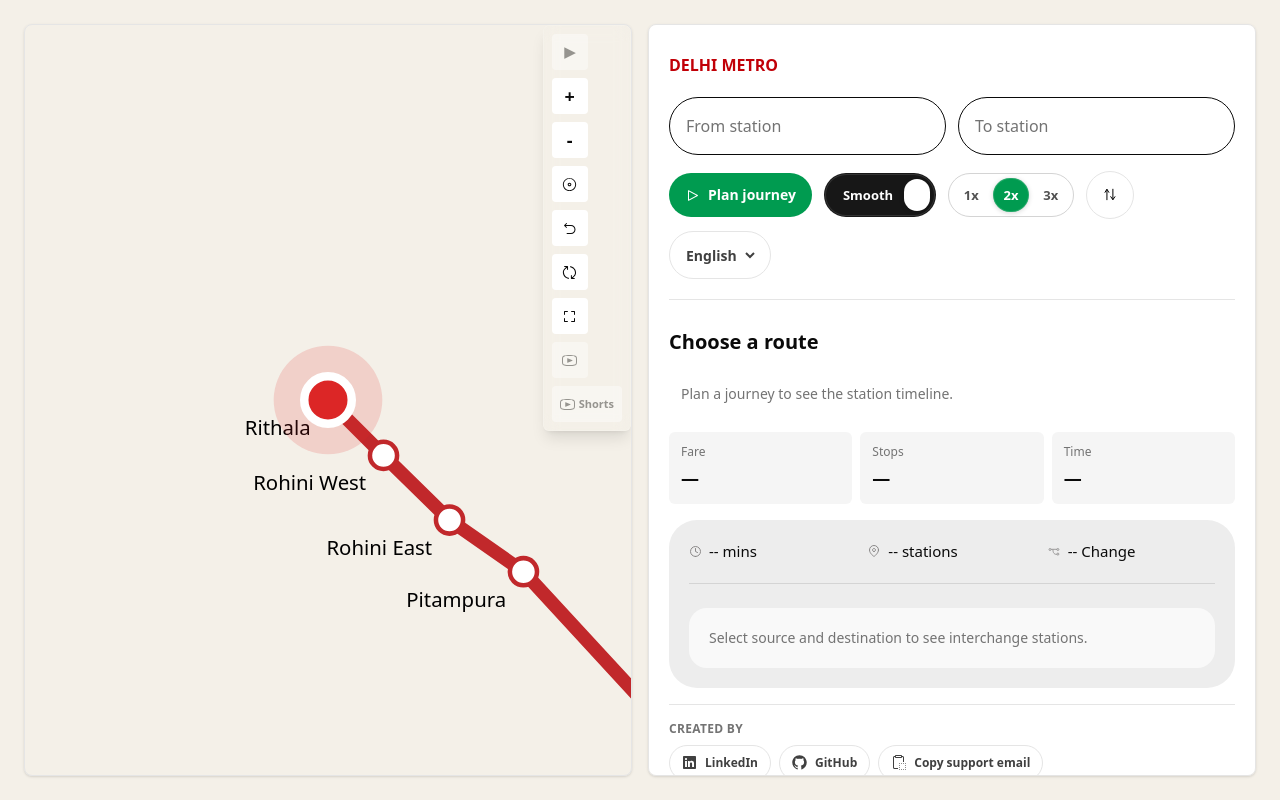
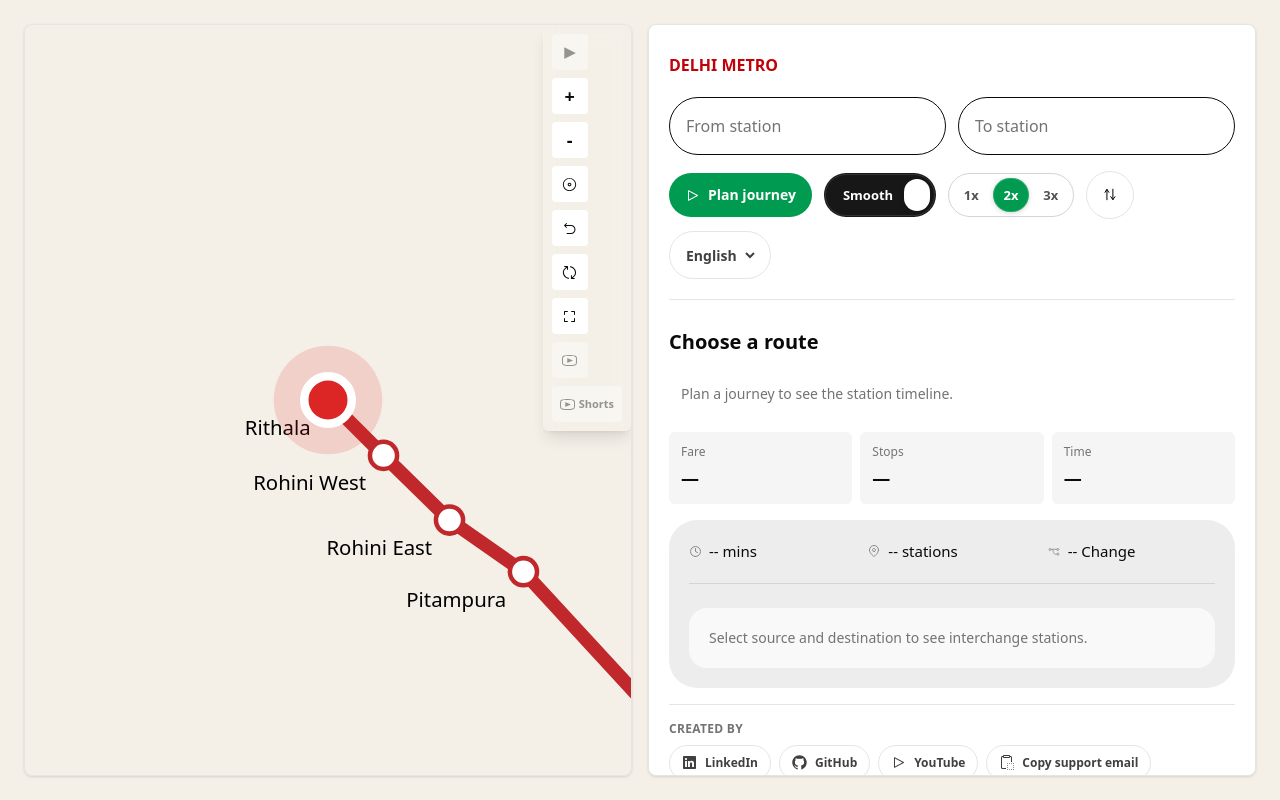
Before and after one commit to msrishav-28/namma-blr-metro, a React (Vite) app: page / in a window 1280 px wide. Built offline with nearby package versions, Linux system fonts and the light colour scheme; grey boxes are pictures that could not be loaded.

Commit message:
feat: add YouTube link and translation support in CreatorLinks component

```diff
--- a/src/components/CreatorLinks.tsx
+++ b/src/components/CreatorLinks.tsx
@@ -1,4 +1,4 @@
-import { CheckIcon, ClipboardCopyIcon, GitHubLogoIcon, LinkedInLogoIcon } from '@radix-ui/react-icons';
+import { CheckIcon, ClipboardCopyIcon, GitHubLogoIcon, LinkedInLogoIcon, PlayIcon } from '@radix-ui/react-icons';
 import { memo, useState } from 'react';
 
 import { useI18n } from '../i18n';
@@ -7,6 +7,7 @@
 const SUPPORT_EMAIL = 'sharma.pratik2016@gmail.com';
 const LINKEDIN_URL = 'https://linkedin.com/in/biomathcode';
 const GITHUB_URL = 'https://github.com/biomathcode';
+const YOUTUBE_URL = 'https://www.youtube.com/@delhi-metro-map';
 
 function CreatorLinks() {
     const { t } = useI18n();
@@ -40,6 +41,15 @@
                     <GitHubLogoIcon />
                     {t('github')}
                 </a>
+                <a
+                    href={YOUTUBE_URL}
+                    target="_blank"
+                    rel="noreferrer"
+                    className="inline-flex h-9 items-center gap-2 rounded-full border border-neutral-200 bg-white px-3 text-xs font-semibold text-neutral-700 transition hover:border-neutral-300 hover:bg-neutral-50"
+                >
+                    <PlayIcon />
+                    {t('youtube')}
+                </a>
                 <button
                     type="button"
                     onClick={copySupportEmail}
--- a/src/i18n.tsx
+++ b/src/i18n.tsx
@@ -47,6 +47,7 @@
   | 'createdBy'
   | 'linkedin'
   | 'github'
+  | 'youtube'
   | 'copySupportEmail'
   | 'supportEmailCopied'
   | 'shareRoute'
@@ -108,6 +109,7 @@
     createdBy: 'Created by',
     linkedin: 'LinkedIn',
     github: 'GitHub',
+    youtube: 'YouTube',
     copySupportEmail: 'Copy support email',
     supportEmailCopied: 'Email copied',
     shareRoute: 'Share route',
@@ -166,6 +168,7 @@
     createdBy: 'बनाया गया',
     linkedin: 'लिंक्डइन',
     github: 'गिटहब',
+    youtube: 'यूट्यूब',
     copySupportEmail: 'सपोर्ट ईमेल कॉपी करें',
     supportEmailCopied: 'ईमेल कॉपी हो गया',
     shareRoute: 'रूट शेयर करें',
@@ -224,6 +227,7 @@
     createdBy: 'निर्मिती',
     linkedin: 'LinkedIn',
     github: 'GitHub',
+    youtube: 'YouTube',
     copySupportEmail: 'सपोर्ट ईमेल कॉपी करा',
     supportEmailCopied: 'ईमेल कॉपी झाला',
     shareRoute: 'मार्ग शेअर करा',
@@ -282,6 +286,7 @@
     createdBy: 'তৈরি করেছেন',
     linkedin: 'LinkedIn',
     github: 'GitHub',
+    youtube: 'YouTube',
     copySupportEmail: 'সাপোর্ট ইমেল কপি করুন',
     supportEmailCopied: 'ইমেল কপি হয়েছে',
     shareRoute: 'রুট শেয়ার করুন',
```
